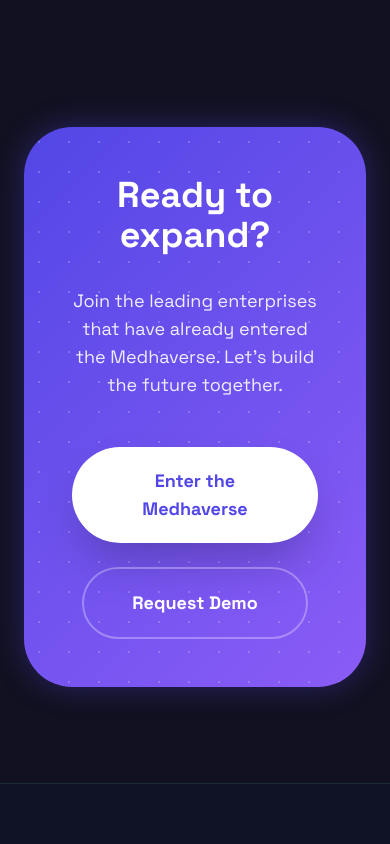
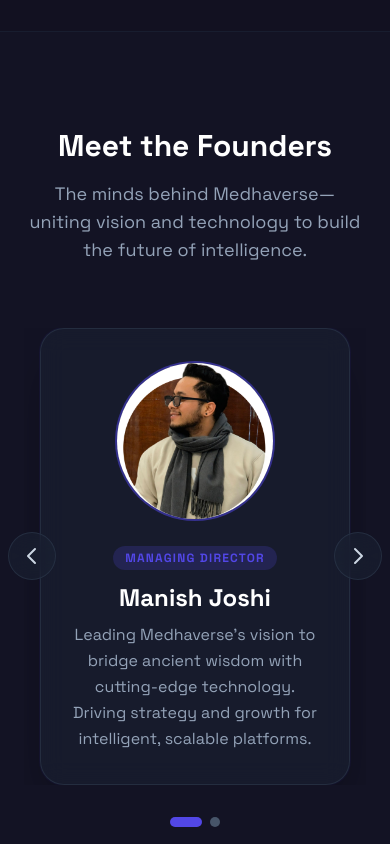
Before and after one commit to lalitjoshi007/medhaverse, a Next.js app: page / in a window 390 px wide. Shown: the part 7080-7924 px from the top of the page. Built offline with nearby package versions, Linux system fonts and the light colour scheme.

Commit message:
add meet founder section

```diff
--- a/app/page.tsx
+++ b/app/page.tsx
@@ -5,6 +5,7 @@
 import Services from "@/components/Services";
 import Philosophy from "@/components/Philosophy";
 import WhyMedhaverse from "@/components/WhyMedhaverse";
+import MeetFounders from "@/components/MeetFounders";
 import CTA from "@/components/CTA";
 import Footer from "@/components/Footer";
 
@@ -19,6 +20,7 @@
         <Services />
         <Philosophy />
         <WhyMedhaverse />
+        <MeetFounders />
         <CTA />
         <Footer />
       </main>
--- a/components/Footer.tsx
+++ b/components/Footer.tsx
@@ -7,6 +7,7 @@
   { href: "#products", label: "Products" },
   { href: "#services", label: "Services" },
   { href: "#philosophy", label: "Philosophy" },
+  { href: "#founders", label: "Founders" },
 ];
 
 const socialIcons = [
--- a/components/Header.tsx
+++ b/components/Header.tsx
@@ -8,6 +8,7 @@
   { href: "#products", label: "Products" },
   { href: "#services", label: "Services" },
   { href: "#philosophy", label: "Philosophy" },
+  { href: "#founders", label: "Founders" },
 ];
 
 export default function Header() {
--- /dev/null
+++ b/components/MeetFounders.tsx
@@ -0,0 +1,269 @@
+"use client";
+
+import { motion, AnimatePresence } from "framer-motion";
+import { useState, useCallback } from "react";
+import ScrollReveal from "./ScrollReveal";
+
+const basePath = process.env.NEXT_PUBLIC_BASE_PATH || "";
+
+const founders = [
+  {
+    name: "Manish Joshi",
+    role: "Managing Director",
+    description:
+      "Leading Medhaverse's vision to bridge ancient wisdom with cutting-edge technology. Driving strategy and growth for intelligent, scalable platforms.",
+    image: "/founders/manish-joshi.png",
+    initials: "MJ",
+  },
+  {
+    name: "Lalit Joshi",
+    role: "CTO",
+    description:
+      "Architecting the technical foundation of Medhaverse. Spearheading AI solutions, scalable systems, and the fusion of cognitive science with modern engineering.",
+    image: "/founders/lalit-joshi.png",
+    initials: "LJ",
+  },
+];
+
+const SWIPE_THRESHOLD = 50;
+const SWIPE_VELOCITY_THRESHOLD = 500;
+
+function FounderAvatar({
+  imagePath,
+  initials,
+  name,
+}: {
+  imagePath: string | null;
+  initials: string;
+  name: string;
+}) {
+  const [imgError, setImgError] = useState(false);
+  const showPhoto = imagePath && !imgError;
+  const src = imagePath ? `${basePath}${imagePath}` : "";
+
+  return (
+    <motion.div
+      initial={{ scale: 0.9, opacity: 0 }}
+      animate={{ scale: 1, opacity: 1 }}
+      transition={{ type: "spring", stiffness: 300, damping: 24, delay: 0.1 }}
+      className="relative w-40 h-40 md:w-48 md:h-48 rounded-full overflow-hidden bg-primary/20 border-2 border-primary/40 flex items-center justify-center shrink-0 mx-auto"
+    >
+      {showPhoto ? (
+        <img
+          src={src}
+          alt={name}
+          className="w-full h-full object-cover"
+          onError={() => setImgError(true)}
+        />
+      ) : (
+        <span className="text-4xl md:text-5xl font-bold text-primary/80">
+          {initials}
+        </span>
+      )}
+    </motion.div>
+  );
+}
+
+const slideVariants = {
+  enter: (direction: number) => ({
+    x: direction > 0 ? "120%" : "-120%",
+    opacity: 0,
+    scale: 0.92,
+    filter: "blur(8px)",
+  }),
+  center: {
+    x: 0,
+    opacity: 1,
+    scale: 1,
+    filter: "blur(0px)",
+  },
+  exit: (direction: number) => ({
+    x: direction < 0 ? "-120%" : "120%",
+    opacity: 0,
+    scale: 0.92,
+    filter: "blur(8px)",
+  }),
+};
+
+const springTransition = {
+  type: "spring",
+  stiffness: 400,
+  damping: 30,
+  mass: 0.8,
+};
+
+const stagger = {
+  animate: {
+    transition: {
+      staggerChildren: 0.08,
+      delayChildren: 0.05,
+    },
+  },
+};
+
+const itemUp = {
+  initial: { y: 20, opacity: 0 },
+  animate: { y: 0, opacity: 1 },
+};
+
+export default function MeetFounders() {
+  const [[currentIndex, direction], setCurrentIndex] = useState([0, 0]);
+  const [isDragging, setIsDragging] = useState(false);
+
+  const goTo = useCallback((index: number) => {
+    setCurrentIndex(([prev]) => [
+      (index + founders.length) % founders.length,
+      index >= (prev % founders.length) ? 1 : -1,
+    ]);
+  }, []);
+
+  const goPrev = useCallback(() => {
+    setCurrentIndex(([prev]) => [(prev - 1 + founders.length) % founders.length, -1]);
+  }, []);
+
+  const goNext = useCallback(() => {
+    setCurrentIndex(([prev]) => [(prev + 1) % founders.length, 1]);
+  }, []);
+
+  const handleDragEnd = useCallback(
+    (_: unknown, info: { offset: { x: number }; velocity: { x: number } }) => {
+      setIsDragging(false);
+      const { offset, velocity } = info;
+      if (Math.abs(velocity.x) > SWIPE_VELOCITY_THRESHOLD) {
+        if (velocity.x > 0) goPrev();
+        else goNext();
+      } else if (Math.abs(offset.x) > SWIPE_THRESHOLD) {
+        if (offset.x > 0) goPrev();
+        else goNext();
+      }
+    },
+    [goPrev, goNext]
+  );
+
+  const founder = founders[currentIndex % founders.length];
+
+  return (
+    <section id="founders" className="py-24 md:py-32 px-6 bg-cosmic-blue/20 border-t border-slate-800/50 overflow-hidden">
+      <div className="max-w-[1440px] mx-auto">
+        <ScrollReveal className="text-center mb-16">
+          <h2 className="text-3xl md:text-5xl font-bold text-white mb-4">
+            Meet the Founders
+          </h2>
+          <p className="text-slate-400 text-lg max-w-2xl mx-auto">
+            The minds behind Medhaverse—uniting vision and technology to build the
+            future of intelligence.
+          </p>
+        </ScrollReveal>
+
+        <div className="relative max-w-2xl mx-auto">
+          {/* Prev button */}
+          <motion.button
+            type="button"
+            onClick={goPrev}
+            aria-label="Previous founder"
+            whileHover={{ scale: 1.08 }}
+            whileTap={{ scale: 0.95 }}
+            className="absolute left-0 top-1/2 -translate-y-1/2 -translate-x-4 md:-translate-x-14 z-10 w-12 h-12 rounded-full glass-card border border-slate-600 hover:border-primary/50 flex items-center justify-center text-slate-300 hover:text-primary transition-colors shrink-0"
+          >
+            <svg className="w-6 h-6" fill="none" stroke="currentColor" viewBox="0 0 24 24">
+              <path strokeLinecap="round" strokeLinejoin="round" strokeWidth={2} d="M15 19l-7-7 7-7" />
+            </svg>
+          </motion.button>
+
+          {/* Carousel track – swipe/drag with mouse or trackpad */}
+          <motion.div
+            key={`drag-${currentIndex}`}
+            className="overflow-hidden px-4 select-none cursor-grab active:cursor-grabbing"
+            drag="x"
+            dragConstraints={{ left: 0, right: 0 }}
+            dragElastic={0.3}
+            onDragStart={() => setIsDragging(true)}
+            onDragEnd={handleDragEnd}
+            style={{ touchAction: "pan-y" }}
+          >
+            <AnimatePresence mode="wait" custom={direction} initial={false}>
+              <motion.div
+                key={currentIndex}
+                custom={direction}
+                variants={slideVariants}
+                initial="enter"
+                animate="center"
+                exit="exit"
+                transition={springTransition}
+                className={`p-8 md:p-10 rounded-3xl glass-card border border-slate-700/50 text-center flex flex-col items-center pointer-events-none ${!isDragging ? "hover:border-primary/30" : ""}`}
+                style={{
+                  boxShadow: "0 25px 50px -12px rgba(0,0,0,0.35), 0 0 0 1px rgba(82, 71, 230, 0.08)",
+                }}
+              >
+                <FounderAvatar
+                  imagePath={founder.image}
+                  initials={founder.initials}
+                  name={founder.name}
+                />
+                <motion.div
+                  className="mt-6"
+                  variants={stagger}
+                  initial="initial"
+                  animate="animate"
+                >
+                  <motion.span
+                    variants={itemUp}
+                    className="inline-block px-3 py-1 rounded-full bg-primary/20 text-primary text-xs font-bold uppercase tracking-widest mb-3"
+                  >
+                    {founder.role}
+                  </motion.span>
+                  <motion.h3 variants={itemUp} className="text-2xl font-bold text-white mb-2">
+                    {founder.name}
+                  </motion.h3>
+                  <motion.p
+                    variants={itemUp}
+                    className="text-slate-400 leading-relaxed"
+                  >
+                    {founder.description}
+                  </motion.p>
+                </motion.div>
+              </motion.div>
+            </AnimatePresence>
+          </motion.div>
+
+          {/* Next button */}
+          <motion.button
+            type="button"
+            onClick={goNext}
+            aria-label="Next founder"
+            whileHover={{ scale: 1.08 }}
+            whileTap={{ scale: 0.95 }}
+            className="absolute right-0 top-1/2 -translate-y-1/2 translate-x-4 md:translate-x-14 z-10 w-12 h-12 rounded-full glass-card border border-slate-600 hover:border-primary/50 flex items-center justify-center text-slate-300 hover:text-primary transition-colors shrink-0"
+          >
+            <svg className="w-6 h-6" fill="none" stroke="currentColor" viewBox="0 0 24 24">
+              <path strokeLinecap="round" strokeLinejoin="round" strokeWidth={2} d="M9 5l7 7-7 7" />
+            </svg>
+          </motion.button>
+        </div>
+
+        {/* Dots */}
+        <motion.div className="flex justify-center gap-2 mt-8" layout>
+          {founders.map((_, i) => (
+            <motion.button
+              key={i}
+              type="button"
+              onClick={() => goTo(i)}
+              aria-label={`Go to founder ${i + 1}`}
+              whileHover={{ scale: 1.2 }}
+              whileTap={{ scale: 0.9 }}
+              className={`h-2.5 rounded-full transition-colors ${
+                (currentIndex % founders.length) === i
+                  ? "bg-primary"
+                  : "bg-slate-600 hover:bg-slate-500"
+              }`}
+              animate={{
+                width: (currentIndex % founders.length) === i ? 32 : 10,
+              }}
+              transition={springTransition}
+            />
+          ))}
+        </motion.div>
+      </div>
+    </section>
+  );
+}
--- a/next.config.mjs
+++ b/next.config.mjs
@@ -1,9 +1,10 @@
 /** @type {import('next').NextConfig} */
+// Use basePath only in production so local dev works at http://localhost:3000/
+const isProduction = process.env.NODE_ENV === "production";
 const nextConfig = {
   output: "export",
-  // For GitHub Pages project site: https://<username>.github.io/medhaverse/
-  basePath: "/medhaverse",
-  assetPrefix: "/medhaverse/",
+  basePath: isProduction ? "/medhaverse" : "",
+  assetPrefix: isProduction ? "/medhaverse/" : "",
   images: { unoptimized: true },
 };
 
```
Also changed, not shown: public/founders/lalit-joshi.png (added), public/founders/manish-joshi.png (added).
